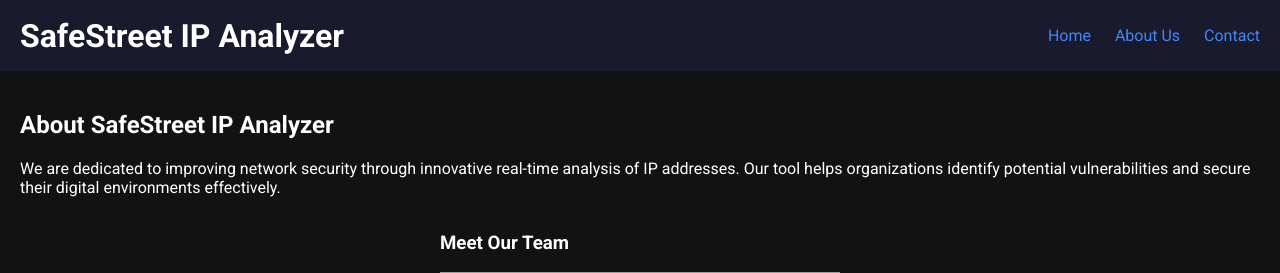
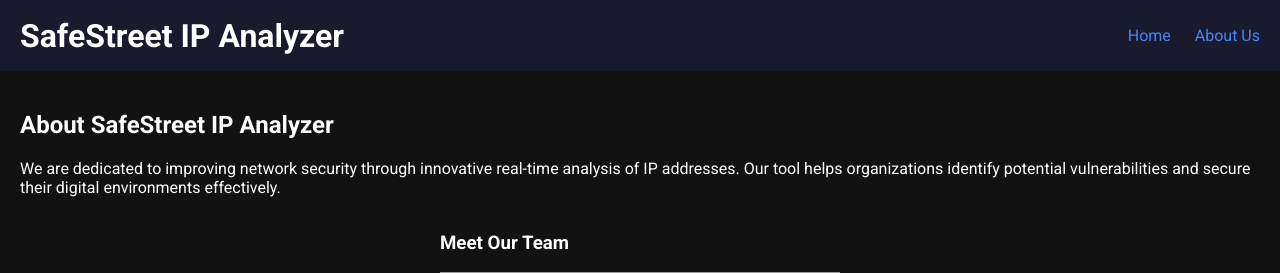
Before and after one commit to DeepNandre/SafeStreet-IP-Analyzer, a Flask app: template templates/aboutus.html in a window 1280 px wide. Shown: the top 273 px of the page. Run offline with Flask 3, Linux system fonts and the light colour scheme; the template is opened without the code that fills it, so the values that code supplies are empty; grey boxes are pictures that could not be loaded.

Commit message:
Fix templates closing tags and navigation

```diff
--- a/templates/aboutus.html
+++ b/templates/aboutus.html
@@ -14,7 +14,6 @@
             <ul>
                 <li><a href="/">Home</a></li>
                 <li><a href="/about">About Us</a></li>
-                <li><a href="/contact">Contact</a></li>
             </ul>
         </nav>
     </header>
--- a/templates/result.html
+++ b/templates/result.html
@@ -17,3 +17,4 @@
         <a href="{{ url_for('home') }}">Analyze Another IP Address</a>
     </div>
 </body>
+</html>
```
